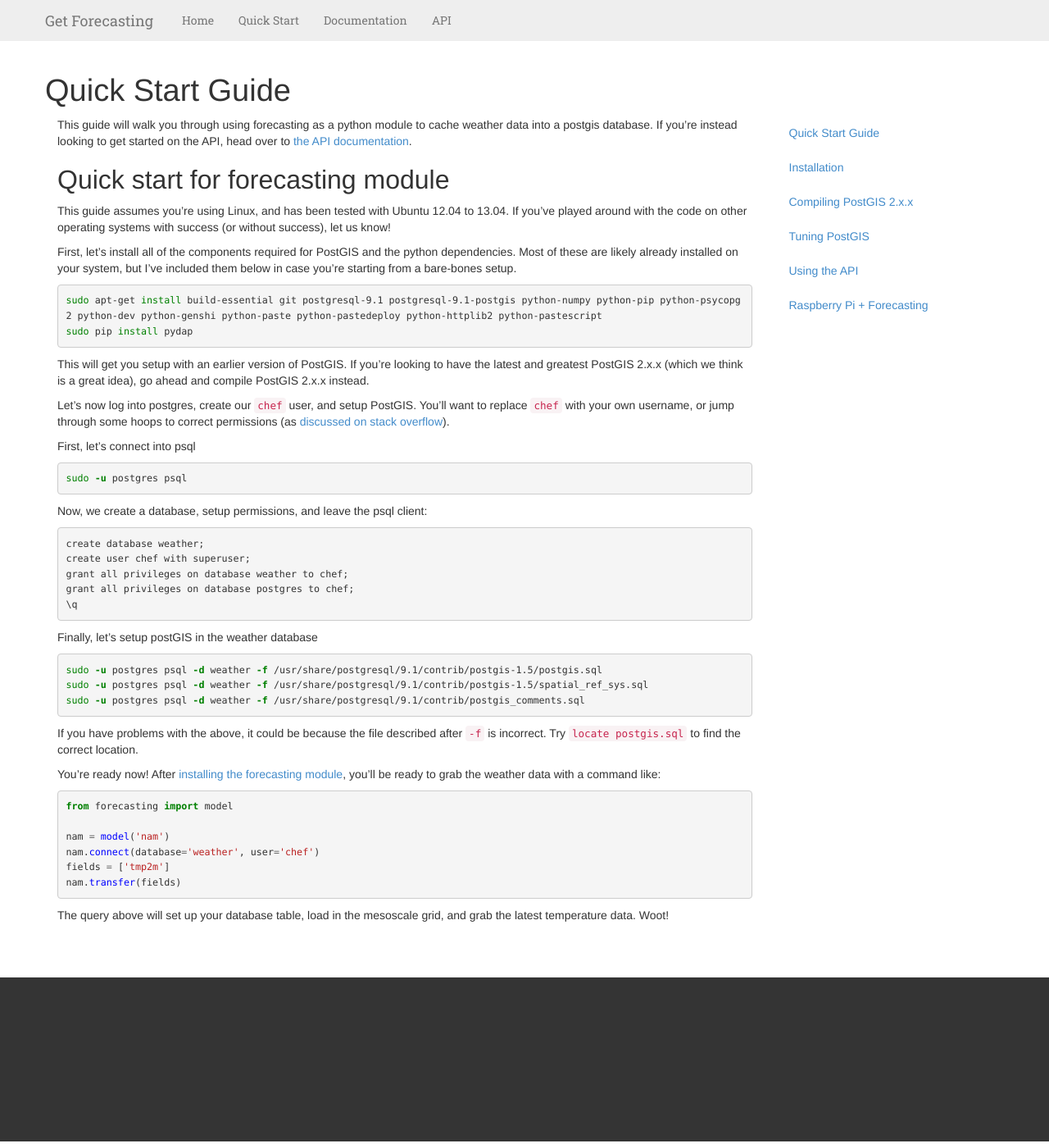
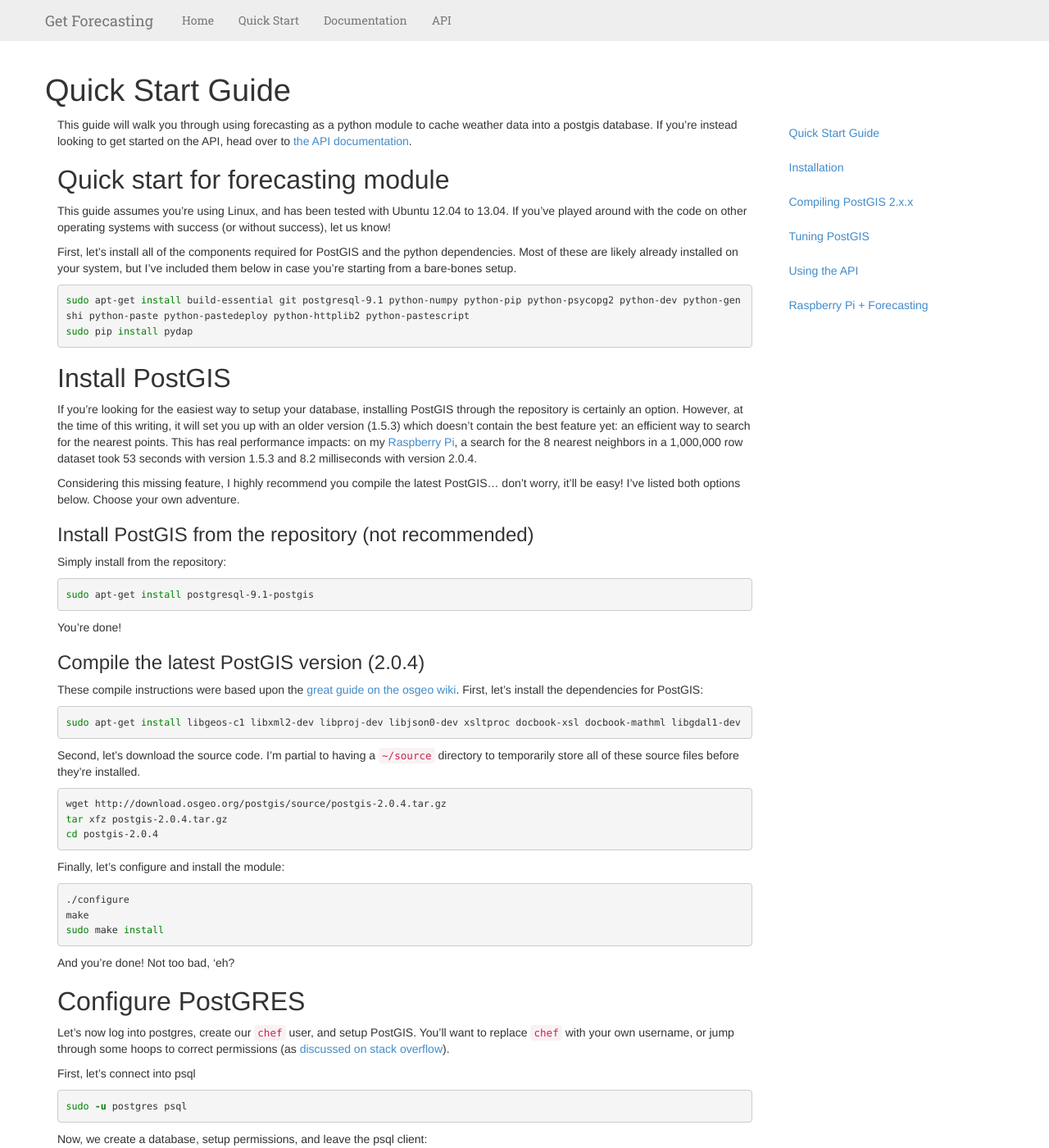
Before and after one commit to sAlexander/forecasting, a Jekyll site: the page built from documentation/_posts/2013-01-31-quick-start.md, in a window 1280 px wide and 1400 px high. Shown: the whole window at 82% size. Built offline with Jekyll 4.4.1, drawn with Linux system fonts in a browser that asks for light colours; Markdown is read by kramdown in place of the engine named in the settings; some of the changed text lies outside the part shown.

Commit message:
updating documentation for compiling postgis

```diff
--- a/documentation/_posts/2013-01-31-quick-start.md
+++ b/documentation/_posts/2013-01-31-quick-start.md
@@ -14,11 +14,53 @@ This guide assumes you're using Linux, and has been tested with Ubuntu 12.04 to
 First, let's install all of the components required for PostGIS and the python dependencies. Most of these are likely already installed on your system, but I've included them below in case you're starting from a bare-bones setup.
 
 {% highlight bash %}
-sudo apt-get install build-essential git postgresql-9.1 postgresql-9.1-postgis python-numpy python-pip python-psycopg2 python-dev python-genshi python-paste python-pastedeploy python-httplib2 python-pastescript
+sudo apt-get install build-essential git postgresql-9.1 python-numpy python-pip python-psycopg2 python-dev python-genshi python-paste python-pastedeploy python-httplib2 python-pastescript
 sudo pip install pydap
 {% endhighlight %}
 
-This will get you setup with an earlier version of PostGIS. If you're looking to have the latest and greatest PostGIS 2.x.x (which we think is a great idea), go ahead and compile PostGIS 2.x.x instead.
+<h2 id="postgis">Install PostGIS</h2>
+
+If you're looking for the easiest way to setup your database, installing PostGIS through the repository is certainly an option. However, at the time of this writing, it will set you up with an older version (1.5.3) which doesn't contain the best feature yet: an efficient way to search for the nearest points. This has real performance impacts: on my [Raspberry Pi](/documentation/Raspberry-Pi/), a search for the 8 nearest neighbors in a 1,000,000 row dataset took 53 seconds with version 1.5.3 and 8.2 milliseconds with version 2.0.4.
+
+Considering this missing feature, I highly recommend you compile the latest PostGIS... don't worry, it'll be easy! I've listed both options below. Choose your own adventure.
+
+<h3 id="repository">Install PostGIS from the repository (not recommended)</h3>
+
+Simply install from the repository:
+
+{% highlight bash %}
+sudo apt-get install postgresql-9.1-postgis
+{% endhighlight %}
+
+You're done!
+
+<h3 id="compile">Compile the latest PostGIS version (2.0.4)</h3>
+
+These compile instructions were based upon the [great guide on the osgeo wiki](https://trac.osgeo.org/postgis/wiki/UsersWikiPostGIS20Ubuntu1210src). First, let's install the dependencies for PostGIS:
+
+{% highlight bash %}
+sudo apt-get install libgeos-c1 libxml2-dev libproj-dev libjson0-dev xsltproc docbook-xsl docbook-mathml libgdal1-dev
+{% endhighlight %}
+
+Second, let's download the source code. I'm partial to having a `~/source` directory to temporarily store all of these source files before they're installed.
+
+{% highlight bash %}
+wget http://download.osgeo.org/postgis/source/postgis-2.0.4.tar.gz
+tar xfz postgis-2.0.4.tar.gz
+cd postgis-2.0.4
+{% endhighlight %}
+
+Finally, let's configure and install the module:
+
+{% highlight bash %}
+./configure
+make
+sudo make install
+{% endhighlight %}
+
+And you're done! Not too bad, 'eh?
+
+## Configure PostGRES
 
 Let's now log into postgres, create our `chef` user, and setup PostGIS. You'll want to replace `chef` with your own username, or jump through some hoops to correct permissions (as [discussed on stack overflow](http://stackoverflow.com/questions/18664074/getting-error-peer-authentication-failed-for-user-postgres-when-trying-to-ge)).
 
@@ -38,15 +80,14 @@ grant all privileges on database postgres to chef;
 \q
 {% endhighlight %}
 
-Finally, let's setup postGIS in the weather database
+Finally, let's setup postGIS in the weather database. Hop into the postgres database using the command `psql -U chef weather`, and run the two following commands:
 
-{% highlight bash %}
-sudo -u postgres psql -d weather -f /usr/share/postgresql/9.1/contrib/postgis-1.5/postgis.sql
-sudo -u postgres psql -d weather -f /usr/share/postgresql/9.1/contrib/postgis-1.5/spatial_ref_sys.sql
-sudo -u postgres psql -d weather -f /usr/share/postgresql/9.1/contrib/postgis_comments.sql
+{% highlight postgres %}
+CREATE EXTENSION postgis;
+CREATE EXTENSION postgis_topology;
 {% endhighlight %}
 
-If you have problems with the above, it could be because the file described after `-f` is incorrect. Try `locate postgis.sql` to find the correct location.
+## Using the forecasting module
 
 You're ready now! After [installing the forecasting module]({% post_url 2013-01-30-installation %}), you'll be ready to grab the weather data with a command like:
 
```
